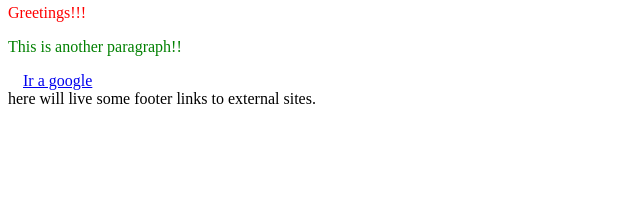
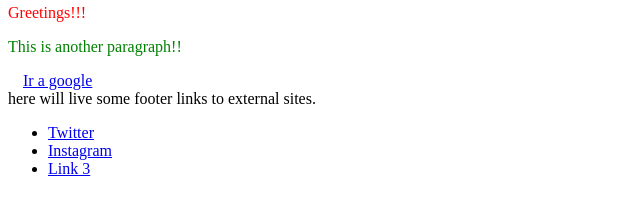
Before and after one commit to Jhonattan25/hello-html, a plain HTML site: page src/index.html in a window 1280 px wide. Shown: the part 110-322 px from the top of the page, without its empty margins (0-640 px from the left). Drawn offline with Linux system fonts and the light colour scheme.

Commit message:
Added social networks links

```diff
--- a/src/index.html
+++ b/src/index.html
@@ -49,6 +49,12 @@
 
     <footer>
         here will live some footer links to external sites.
+
+        <ul>
+            <li><a href="#">Twitter</a></li>
+            <li><a href="#">Instagram</a></li>
+            <li><a href="#">Link 3</a></li>
+        </ul>
     </footer>
 </body>
 </html>
```
